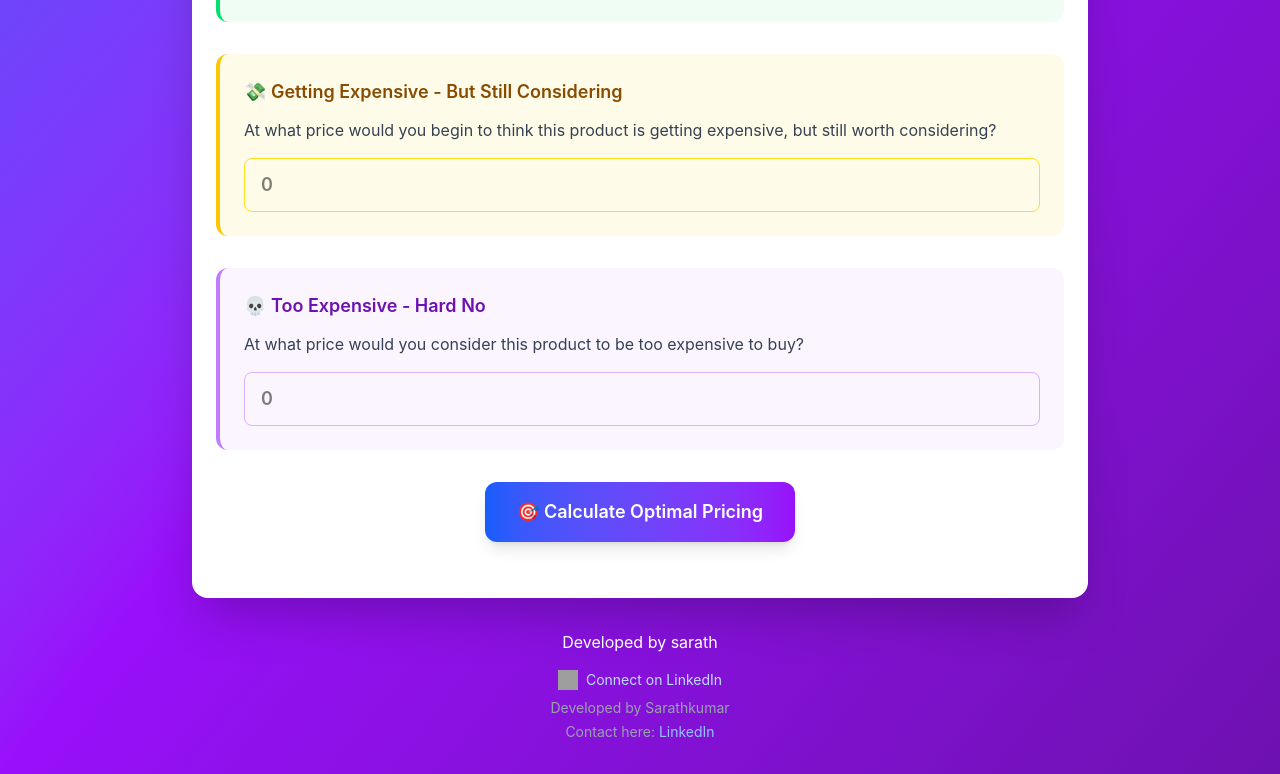
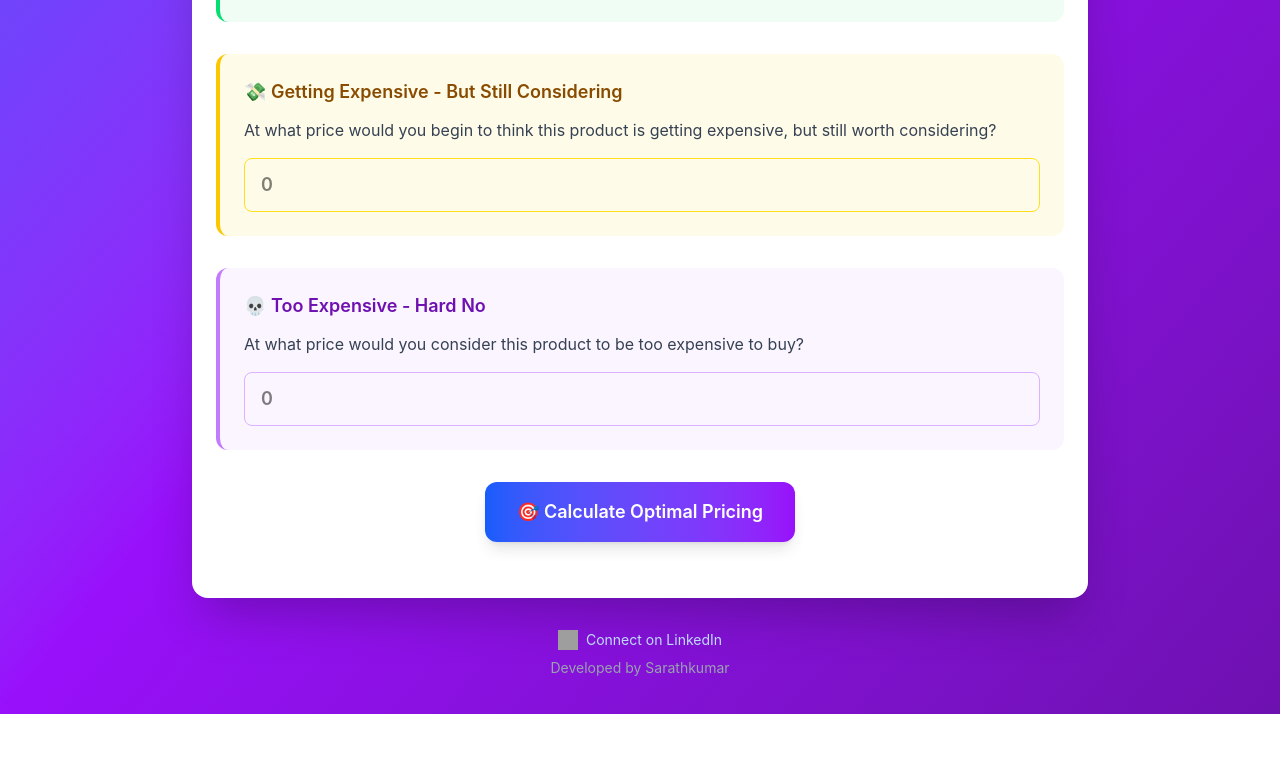
Before and after one commit to sarathkumargit/Van-Westendorp-Pricing-Research, a React (Vite) app in the folder Price-Research/: page / in a window 1280 px wide. Shown: the part 821-1595 px from the top of the page. After the commit the page ends 1535 px from the top, so only its background shows below. Built offline with nearby package versions, Linux system fonts and the light colour scheme; grey boxes are pictures that could not be loaded.

Commit message:
Update Hero.tsx

```diff
--- a/Price-Research/src/components/Hero.tsx
+++ b/Price-Research/src/components/Hero.tsx
@@ -408,7 +408,7 @@ const VanWestendorpPricingTool: React.FC = () => {
 
         {/* Footer */}
        <div className="text-center mt-8 text-white">
-  <p>{t.footerText}</p>
+
 
   <p className="text-blue-200 text-sm mt-4 flex justify-center items-center gap-2">
     <a
@@ -428,14 +428,14 @@ const VanWestendorpPricingTool: React.FC = () => {
 
   <p className="text-gray-400 text-sm mt-2">Developed by Sarathkumar</p>
   <p className="text-gray-400 text-sm mt-1">
-    Contact here:{" "}
+
     <a
       href="https://www.linkedin.com/in/sarath-kumar-07aa14302"
       target="_blank"
       rel="noopener noreferrer"
       className="hover:underline text-blue-300"
     >
-      LinkedIn
+
     </a>
   </p>
 </div>
```
